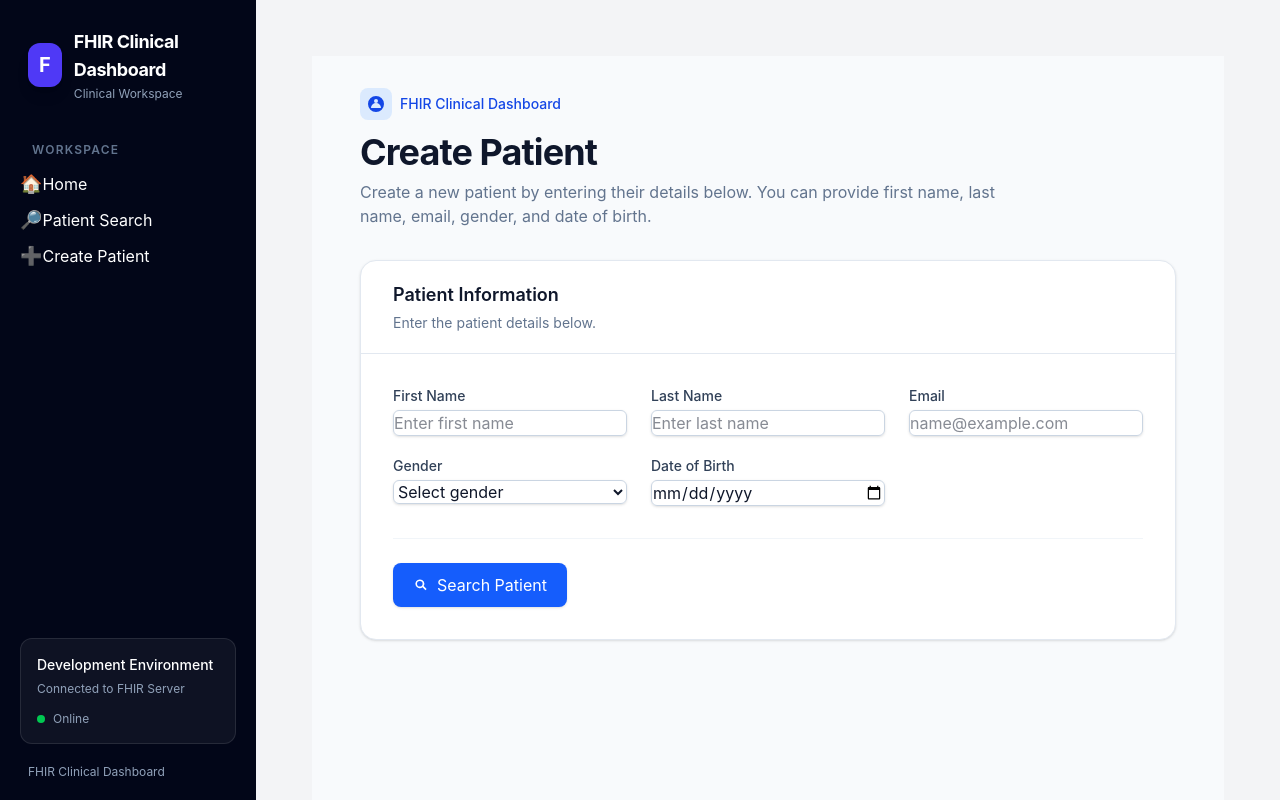
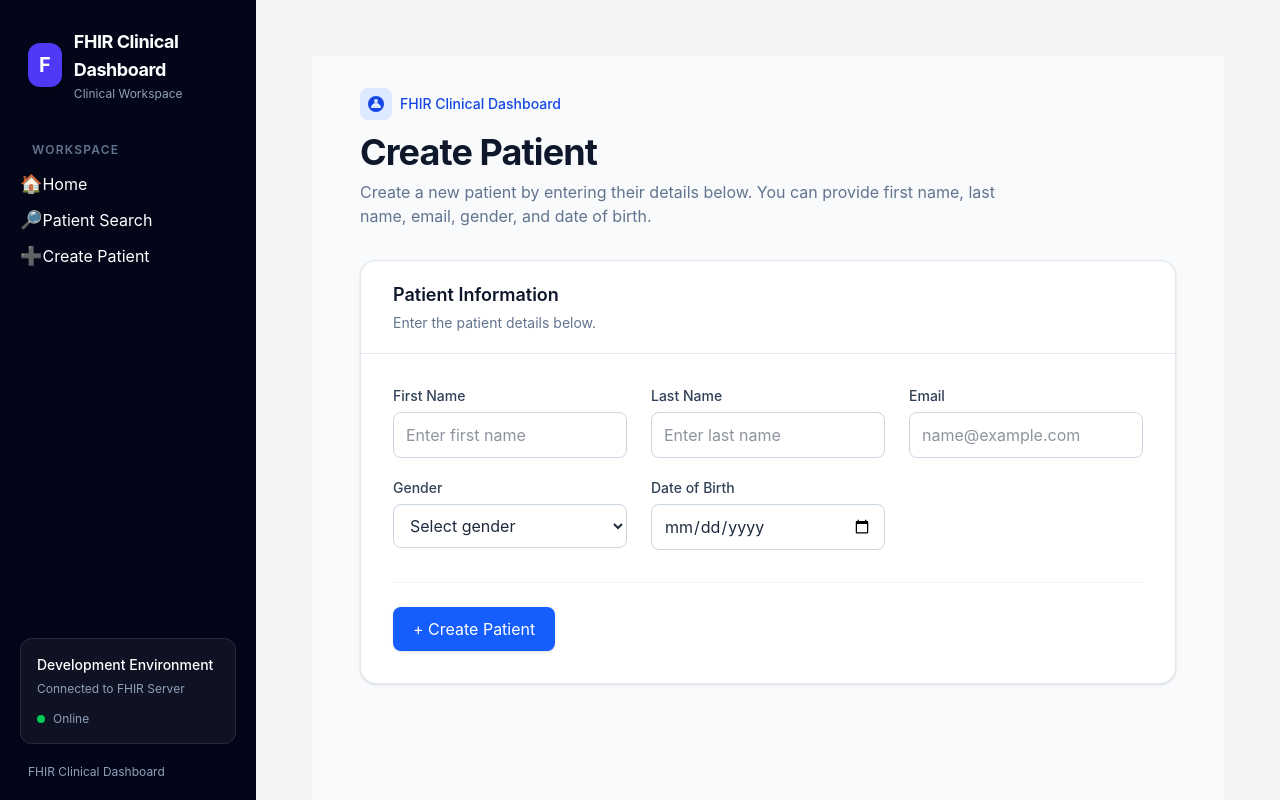
Before and after one commit to davebott-dev/fhir-clinical-dashboard, a React (Vite) app in the folder Client/: page /create_patient in a window 1280 px wide. Built offline with nearby package versions, Linux system fonts and the light colour scheme.

Commit message:
fixed styling on the create patient page

```diff
--- a/Client/src/routes/createPatient.jsx
+++ b/Client/src/routes/createPatient.jsx
@@ -1,9 +1,16 @@
 import { useState } from 'react';
+import {useNavigate} from 'react-router-dom';
+import Snackbar from '@mui/material/Snackbar';
+import Alert from '@mui/material/Alert';
 
-const labelClass = "block text-sm font-medium text-slate-700";
-const inputClass = "mt-1 block w-full border border-slate-300 rounded-md shadow-sm focus:ring-indigo-500 focus:border-indigo-500 sm:text-sm";
+ const inputClass =
+'mt-1.5 w-full rounded-lg border border-slate-300 bg-white px-3 py-2.5 text-sm text-slate-800 placeholder outline-none transition focus focus focus';
+
+const labelClass =
+'block text-sm font-medium text-slate-700';
 
 function CreatePatient() {
+    const [patientId, setPatientId] = useState(crypto.randomUUID()); // Generate a unique patient ID initially
     const [patientFirst, setPatientFirst] = useState('');
     const [patientLast, setPatientLast] = useState('');
     const [patientEmail, setPatientEmail] = useState('');
@@ -11,6 +18,8 @@ function CreatePatient() {
     const [patientBirthDate, setPatientBirthDate] = useState('');
     const [loading, setLoading] = useState(false);
     const [error, setError] = useState(null);
+    const [open, setOpen] = useState(false);
+    const navigate = useNavigate(); // Initialize the useNavigate hook for programmatic navigation
 
     const createNewPatient = async(e) => {
         e.preventDefault(); // Prevent default form submission behavior
@@ -28,7 +37,7 @@ function CreatePatient() {
                     active: true,
                     birthDate: patientBirthDate,
                     gender: patientGender,
-                    id: crypto.randomUUID(), // Generates a unique id (crypto is supported in modern browsers)
+                    id: patientId, // Use the generated patient ID
                     resourceType: 'Patient',
                     name: [
                         {
@@ -46,15 +55,26 @@ function CreatePatient() {
                 })
             });
             if(response.ok) {
-                // Handle successful response, e.g., redirect to the patient profile or show a success message
+                setOpen(true); // Show the success Snackbar
+                setTimeout(() => { //delay navigation to allow snackbar to be seen
+                    navigate(`/patient/overview/${patientId}`) // access same patient profile using the generated patient ID
+                }, 3000); // 3-second delay
             } else {
                 throw new Error(`Failed to create patient: ${response.statusText}`);
             }
         } catch (err) {
             setError(err.message);
+            setOpen(true); // Show the error Snackbar
         } finally {
             setLoading(false);
         }
+    };
+
+    const handleCloseSnackbar = (event, reason) => {
+        if (reason === 'clickaway') {
+            return;
+        }
+        setOpen(false);
     };
 
     return (
@@ -93,7 +113,7 @@ function CreatePatient() {
       </p>
     </div>
 
-    {/* Search form card */}
+    {/* create form card */}
     <section className="overflow-hidden rounded-2xl border border-slate-200 bg-white shadow-sm">
       <div className="border-b border-slate-200 px-5 py-5 sm:px-8">
         <h2 className="text-lg font-semibold text-slate-900">
@@ -221,24 +241,11 @@ function CreatePatient() {
                     d="M4 12a8 8 0 018-8v4a4 4 0 00-4 4H4z"
                   />
                 </svg>
-                Searching...
+                Creating...
               </>
             ) : (
               <>
-                <svg
-                  xmlns="http://www.w3.org/2000/svg"
-                  className="h-4 w-4"
-                  viewBox="0 0 20 20"
-                  fill="currentColor"
-                  aria-hidden="true"
-                >
-                  <path
-                    fillRule="evenodd"
-                    d="M8.5 3a5.5 5.5 0 103.446 9.787l3.634 3.633 1.414-1.414-3.633-3.634A5.5 5.5 0 008.5 3zM5 8.5a3.5 3.5 0 117 0 3.5 3.5 0 01-7 0z"
-                    clipRule="evenodd"
-                  />
-                </svg>
-                Search Patient
+                + Create Patient
               </>
             )}
           </button>
@@ -246,6 +253,20 @@ function CreatePatient() {
       </form>
     </section>
   </div>
+  <Snackbar
+    open={open}
+    autoHideDuration={6000}
+    onClose={handleCloseSnackbar}
+  >
+    <Alert
+      onClose={handleCloseSnackbar}
+      severity={error ? 'error' : 'success'}
+      variant="filled"
+      sx={{ width: '100%' }}
+    >
+      {error ? error : 'Patient created successfully!'}
+    </Alert>
+  </Snackbar>
 </main>
     );
 }
```
